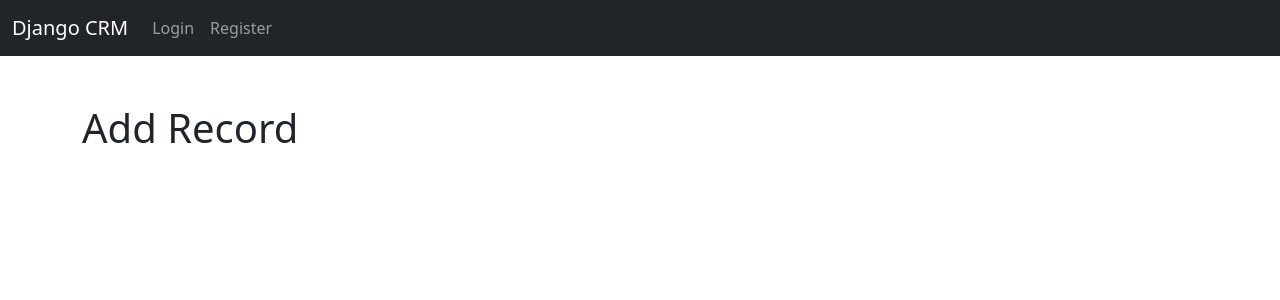
After one commit to Suhiru/crm-django, a Django app: page /add_record/ in a window 1280 px wide. The commit adds this page. Shown: the top 300 px of the page. Run offline with Django 5.2, Linux system fonts and the light colour scheme.

```diff
--- /dev/null
+++ b/website/templates/add_record.html
@@ -0,0 +1,5 @@
+{% extends 'base.html' %} {% block content %}
+
+<h1>Add Record</h1>
+
+{% endblock %}
--- a/website/urls.py
+++ b/website/urls.py
@@ -6,4 +6,7 @@ urlpatterns = [
     #path('login/', views.login_user,name='login'),
     path('logout/',views.logout_user,name='logout'),
     path('register/',views.register_user,name='register'),
+    path('record/<int:pk>',views.customer_record,name='record'),
+    path('delete_record/<int:pk>',views.delete_record,name='delete_record'),
+    path('add_record/',views.add_record,name='add_record'),
 ]
--- a/website/views.py
+++ b/website/views.py
@@ -3,13 +3,13 @@ from django.contrib.auth import authenticate, login, logout
 from django.contrib import messages
 from .forms import SignUpForm
 from .models import Record
+from pprint import pprint
 
 # Create your views here.
 
 def home(request):
 
     records = Record.objects.all()
-
     #check to see if logging in
     if request.method == 'POST':
         username = request.POST['username']
@@ -49,3 +49,25 @@ def register_user(request):
 		return render(request, 'register.html', {'form':form})
 
 	return render(request, 'register.html', {'form':form})
+
+def customer_record(request,pk):
+      if request.user.is_authenticated:
+            customer_record = Record.objects.get(id=pk)
+            return render(request, 'record.html', {'customer_record':customer_record})
+      else:
+            messages.success(request,'You must be logged into to view that page!')
+            return redirect('home')
+
+def delete_record(request,pk):
+
+    if request.user.is_authenticated:
+            delete_it =  Record.objects.get(id=pk)
+            delete_it.delete()
+            messages.success(request, "You Have Successfully Deleted The Record!")
+            return redirect('home')
+    else:
+            messages.success(request, "You must be logged into do that")
+            return redirect('home')
+
+def add_record(request):
+     return render(request, 'add_record.html', {})
```
Also changed, not shown: website/templates/home.html (+8 -2 lines), website/templates/record.html (added, +26 -0 lines).
